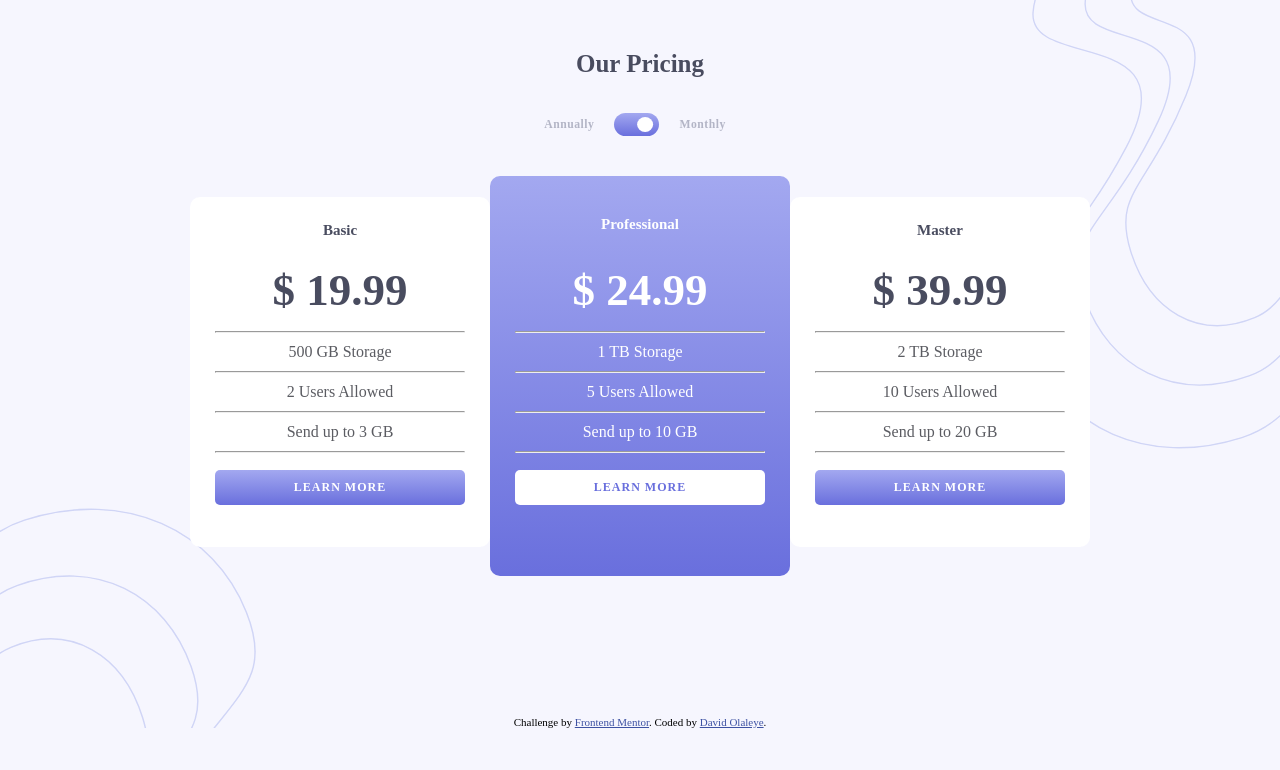
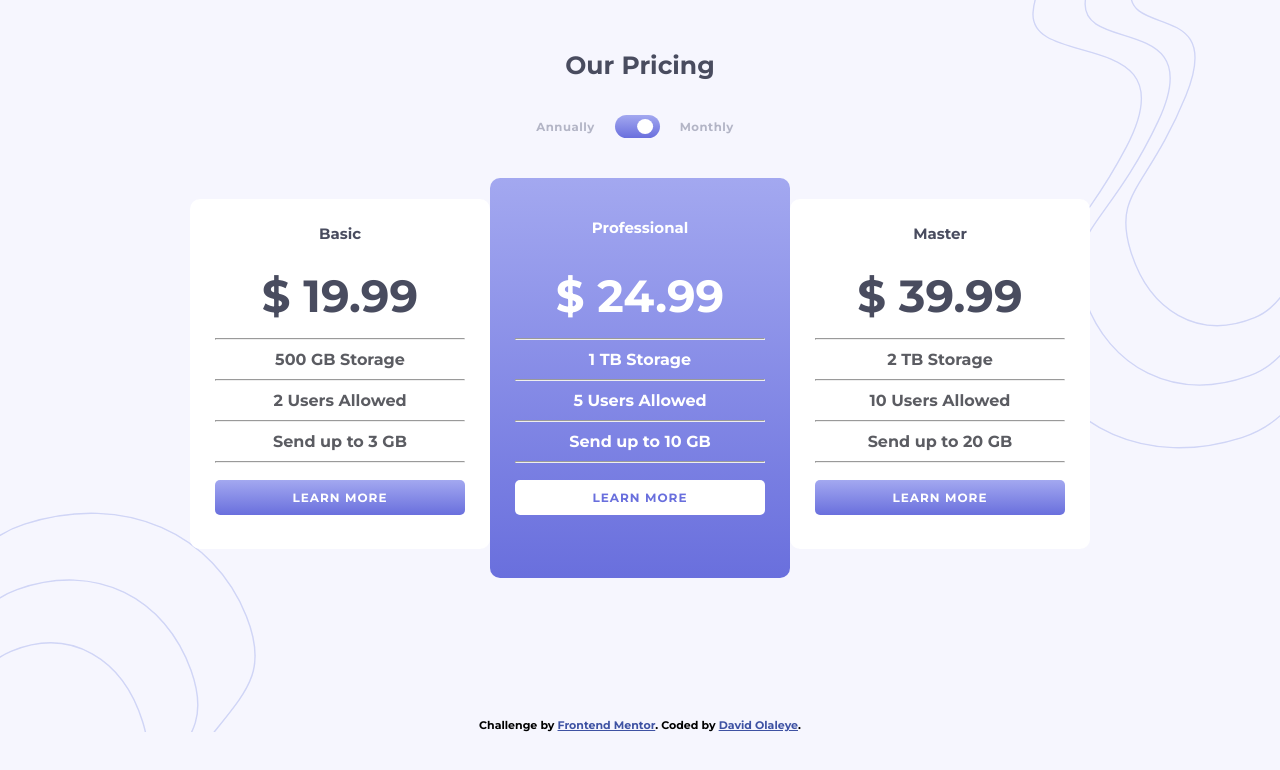
Before and after one commit to Seundave/Pricing-component-with-toggle-master, a plain HTML site: page index.html in a window 1280 px wide. Both pictures are taken after a click on the element 636 px from the left and 124 px from the top of the page. Drawn offline with Linux system fonts and the light colour scheme.

Commit message:
Removed some style properties and added keyboard functionalities to the toggle.

```diff
--- a/app.js
+++ b/app.js
@@ -1,20 +1,35 @@
 const toggle = document.querySelector(".toggle");
 const toggleBtn = document.querySelector(".toggle_btn");
-const annualAmount = document.querySelector(".a-amount");
-const monthAmount = document.querySelector(".m-amount");
-const pannualAmount = document.querySelector(".p-a-amount");
-const pmonthAmount = document.querySelector(".p-m-amount");
-const mannualAmount = document.querySelector(".m-a-amount");
-const mmonthAmount = document.querySelector(".m-m-amount");
+const annualAmount = document.querySelectorAll(".a-amount");
+const monthAmount = document.querySelectorAll(".m-amount");
+
 
 toggle.addEventListener("click", (e) => {
     toggleBtn.classList.toggle("active");
-    annualAmount.classList.toggle("active");
-    monthAmount.classList.toggle("active");
-    pannualAmount.classList.toggle("active");
-    pmonthAmount.classList.toggle("active");
-    mannualAmount.classList.toggle("active");
-    mmonthAmount.classList.toggle("active");
-
+    for (i = 0; i < annualAmount.length; i++){
+        annualAmount[i].classList.toggle("active");
+        monthAmount[i].classList.toggle("active");
+    }
 
 });
+
+document.addEventListener("keydown", (e) =>{
+    e.preventDefault();
+    var name = e.code;
+
+    if (name === "Tab"){
+        toggleBtn.classList.toggle("active");
+        for (i = 0; i < annualAmount.length; i++){
+            annualAmount[i].classList.toggle("active");
+            monthAmount[i].classList.toggle("active");
+        }
+    }
+
+    if (name === "Space"){
+        toggleBtn.classList.toggle("active");
+        for (i = 0; i < annualAmount.length; i++){
+            annualAmount[i].classList.toggle("active");
+            monthAmount[i].classList.toggle("active");
+        }
+    }
+});
--- a/index.html
+++ b/index.html
@@ -14,6 +14,7 @@
     .attribution { font-size: 11px; text-align: center; }
     .attribution a { color: hsl(228, 45%, 44%); }
   </style>
+  <link href="https://fonts.googleapis.com/css2?family=Montserrat:wght@700&display=swap" rel="stylesheet">
   <link rel="stylesheet" href="style.css">
 </head>
 <body>
@@ -48,8 +49,8 @@
 
     <div class="Professional">
       <h2> Professional </h2>
-      <p class="p-a-amount"> $ 249.99</p>
-      <p class="p-m-amount"> $ 24.99</p>
+      <p class="a-amount"> $ 249.99</p>
+      <p class="m-amount"> $ 24.99</p>
       <hr>
       <p> 1 TB Storage </p>
       <hr>
@@ -57,13 +58,13 @@
       <hr>
       <p> Send up to 10 GB </p>
       <hr>
-      <button class="professional-btn"> LEARN MORE </button>
+      <button> LEARN MORE </button>
     </div>
 
     <div class="Master">
       <h2> Master </h2>
-      <p class="m-a-amount"> $ 399.99</p>
-      <p class="m-m-amount"> $ 39.99</p>
+      <p class="a-amount"> $ 399.99</p>
+      <p class="m-amount"> $ 39.99</p>
       <hr>
       <p> 2 TB Storage </p>
       <hr>
--- a/style.css
+++ b/style.css
@@ -7,7 +7,7 @@
 body{
     width:100%;
     height:100%;
-    font-family: montserrat;
+    font-family:'Montserrat', sans-serif;
     background-image: url(images/bg-top.svg),url(images/bg-bottom.svg);
     background-position: top right,bottom left;
     background-color: hsl(240, 78%, 98%);
@@ -18,7 +18,7 @@ body{
 
 .title > p{
     text-align: center;
-    font-family: montserrat;
+    font-family: 'Montserrat', sans-serif;
     font-weight: bolder;
     font-size: 25px;
     color:hsl(232, 13%, 33%);
@@ -73,15 +73,14 @@ hr{
     height:400px;
     border-radius:10px;
     background-color: white;
-    /* margin-top: 20px; */
     text-align: center;
     background: linear-gradient(hsl(236, 72%, 79%), hsl(237, 63%, 64%));
 }
 
-.Basic > h2{
+.Basic > h2,.Master > h2{
     color:hsl(232, 13%, 33%);
     font-size: 15px;
-    margin: 25px;
+    margin: 25px 0px;
 }
 
 .a-amount{
@@ -115,30 +114,7 @@ hr{
     display: block;
 }
 
-.p-a-amount{
-    color:hsl(232, 13%, 33%);
-    font-size: 45px;
-    margin: 15px 0px;
-    font-weight: bolder;
-}
-
-.p-m-amount{
-    color:hsl(232, 13%, 33%);
-    font-size: 45px;
-    margin: 15px 0px;
-    font-weight: bolder;
-    display: none;
-}
-
-.p-a-amount.active{
-    color:hsl(232, 13%, 33%);
-    font-size: 45px;
-    margin: 15px 0px;
-    font-weight: bolder;
-    display: none;
-}
-
-.p-m-amount.active{
+.Professional > .m-amount.active{
     color:white;
     font-size: 45px;
     margin: 15px 0px;
@@ -146,39 +122,8 @@ hr{
     display: block;
 }
 
-.m-a-amount{
-    color:hsl(232, 13%, 33%);
-    font-size: 45px;
-    margin: 15px 0px;
-    font-weight: bolder;
-}
 
-.m-m-amount{
-    color:hsl(232, 13%, 33%);
-    font-size: 45px;
-    margin: 15px 0px;
-    font-weight: bolder;
-    display: none;
-}
-
-.m-a-amount.active{
-    color:hsl(232, 13%, 33%);
-    font-size: 45px;
-    margin: 15px 0px;
-    font-weight: bolder;
-    display: none;
-}
-
-.m-m-amount.active{
-    color:hsl(232, 13%, 33%);
-    font-size: 45px;
-    margin: 15px 0px;
-    font-weight: bolder;
-    display: block;
-}
-
-
-.Basic > p{
+.Basic > p,.Master > p{
     color:hsl(231, 4%, 37%);
     margin: 10px 0px;
 }
@@ -188,7 +133,7 @@ Button{
     letter-spacing: 1px;
     color:white;
     font-weight: bold;
-    font-family: montserrat;
+    font-family:'Montserrat', sans-serif;
     width:250px;
     margin:17px 0px;
     height:35px;
@@ -197,18 +142,10 @@ Button{
     background: linear-gradient(hsl(236, 72%, 79%), hsl(237, 63%, 64%));
 }
 
-.professional-btn{
-    width:250px;
-    margin:17px 0px;
-    height:35px;
-    border-radius: 5px;
-    border:none;
+.Professional > button{
     background: white;
-    font-size: 12px;
     color:hsl(237, 63%, 64%);
     font-weight: bold;
-    font-family: montserrat;
-    letter-spacing: 1px;
 }
 
 
@@ -230,24 +167,12 @@ Button{
     margin: 10px 0px;
 }
 
-.Master > h2{
-    color:hsl(232, 13%, 33%);
-    font-size: 15px;
-    margin: 25px 0px;
-}
 
 .Master > h1{
     color:hsl(232, 13%, 33%);
     font-size: 45px;
     margin: 15px 0px;
 }
-
-.Master > p{
-    color:hsl(231, 4%, 37%);
-    margin: 10px 0px;
-}
-
-
 
 .toggle{
     background:linear-gradient(hsl(236, 72%, 79%), hsl(237, 63%, 64%));;
@@ -275,11 +200,9 @@ Button{
 
 @media only screen and (max-width: 400px) {
     .packages{
-        display: flex;
         flex-direction: column;
         width:100%;
-        max-width: 100%;
-        height:auto
+        height:auto;
     }
 
     .Basic{
```
